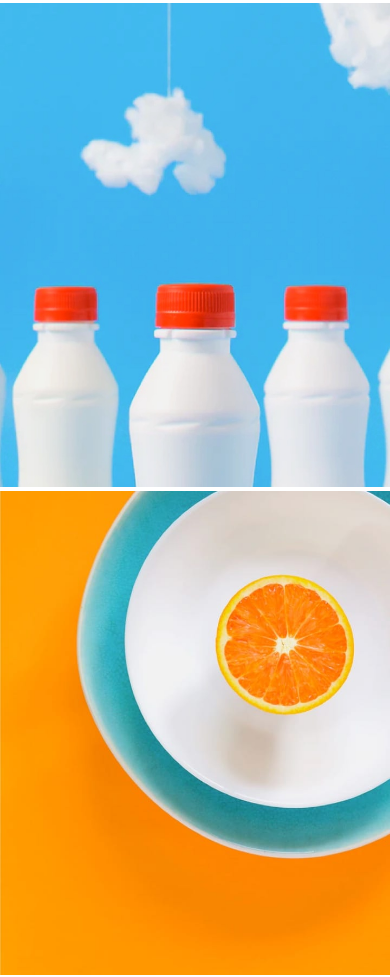
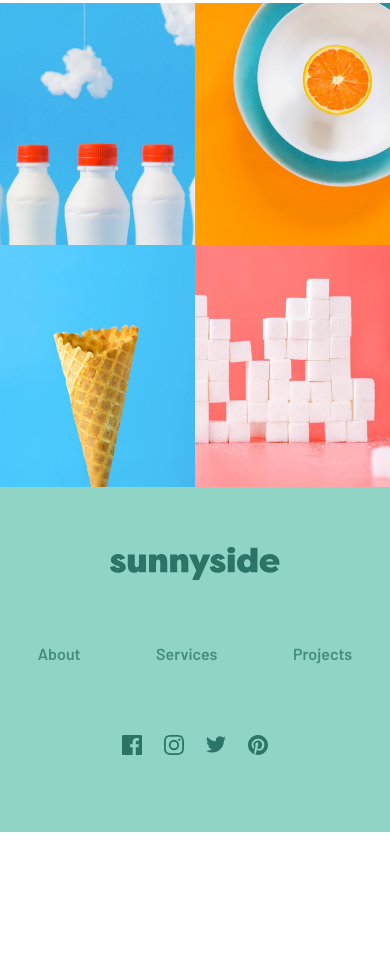
Before and after one commit to vdourson2/Keller5-sunnyside-agency, a plain HTML site: page index.html in a window 390 px wide. Shown: the part 5273-6250 px from the top of the page. After the commit the page ends 6105 px from the top, so only its background shows below. Drawn offline with Linux system fonts and the light colour scheme.

Commit message:
Version mobile sans hover

```diff
--- a/index.html
+++ b/index.html
@@ -98,11 +98,15 @@
   </div>
 
   <footer>
-    <img src="./resources/images/logo.svg" alt ="logo">
-    About
-    Services
-    Projects
-    <table>
+    <div class="logo">
+      <img src="./resources/images/logo_couleur.svg" alt ="logo">
+    </div>
+    <div class="menu_footer">
+      <div>About</div>
+      <div> Services</div>
+      <div>Projects</div>
+    </div>
+    <table class="icons">
       <tr>
           <td><img src="./resources/images/icons/icon-facebook.svg" alt="fb"> </td>
           <td><img src="./resources/images/icons/icon-instagram.svg" alt="fb"> </td>
--- a/style.scss
+++ b/style.scss
@@ -1,11 +1,12 @@
 @import url('https://fonts.googleapis.com/css2?family=Fraunces:opsz,wght@9..144,900&display=swap');
 @import url('https://fonts.googleapis.com/css2?family=Barlow:wght@600&display=swap');
 
+//outil de vérification Virginie : border:1px solid black;
 
 html, body{
 	margin:0;
 	padding:0;
-}
+    }
 
 header{
     height:800px;
@@ -155,3 +156,40 @@ header{
         margin:0px 0px 45px 0px;
     }
 }
+
+.gallery{
+    display:flex;
+    flex-wrap: wrap;
+    .bloc_image{
+        width:50vw;
+        img{
+            display:block;
+        }
+    }
+}
+
+footer{
+    text-align: center;
+    color: #458D7E;
+    background-color:#90D4C6;
+    .logo{
+        img{
+        margin:60px;
+        width:170px;
+        }
+    }
+    .menu_footer{
+        display:flex;
+        justify-content:space-around;
+        font-family: Barlow,serif;
+        font-weight: 600;
+    }
+    table{
+        margin:auto;
+        font-size:(18/16)*1em;
+        padding:60px;
+        td{
+            padding: 10px;
+        }
+    }
+}
```
Also changed, not shown: resources/images/icons/icon-facebook-blanc.svg (added), resources/images/icons/icon-instagram-blanc.svg (added), resources/images/icons/icon-pinterest-blanc.svg (added), resources/images/icons/icon-twitter-blanc.svg (added), resources/images/logo_couleur.svg (added), style.css, 1 other file.
